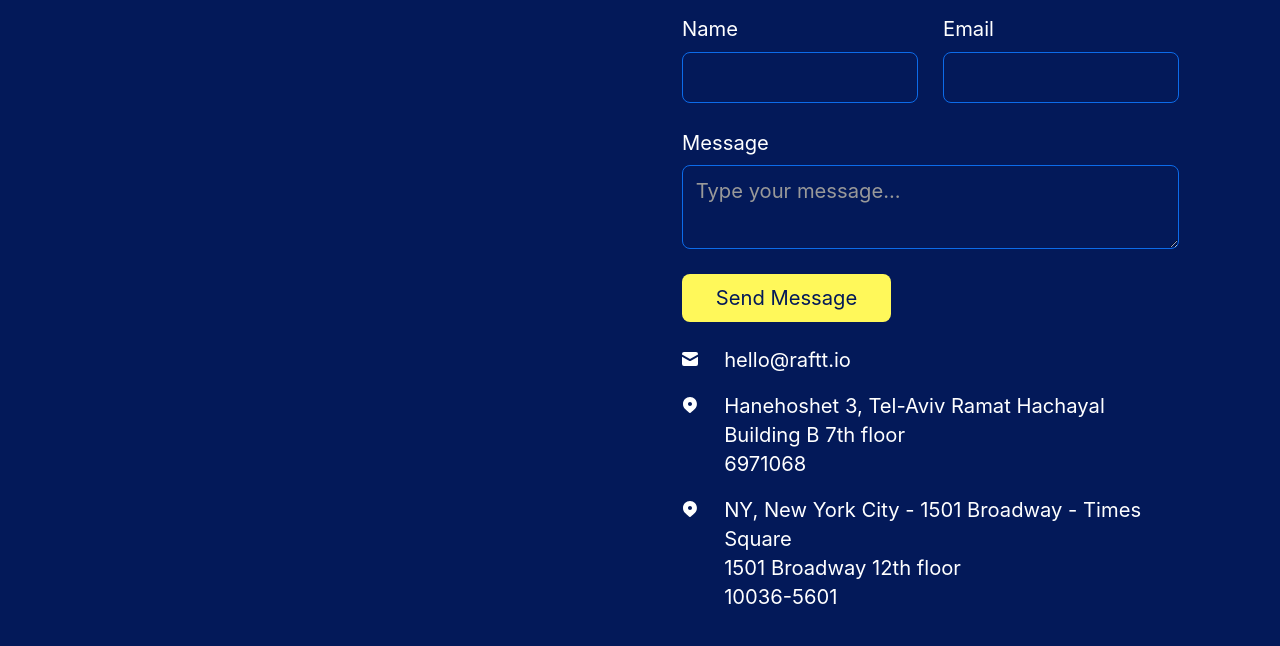
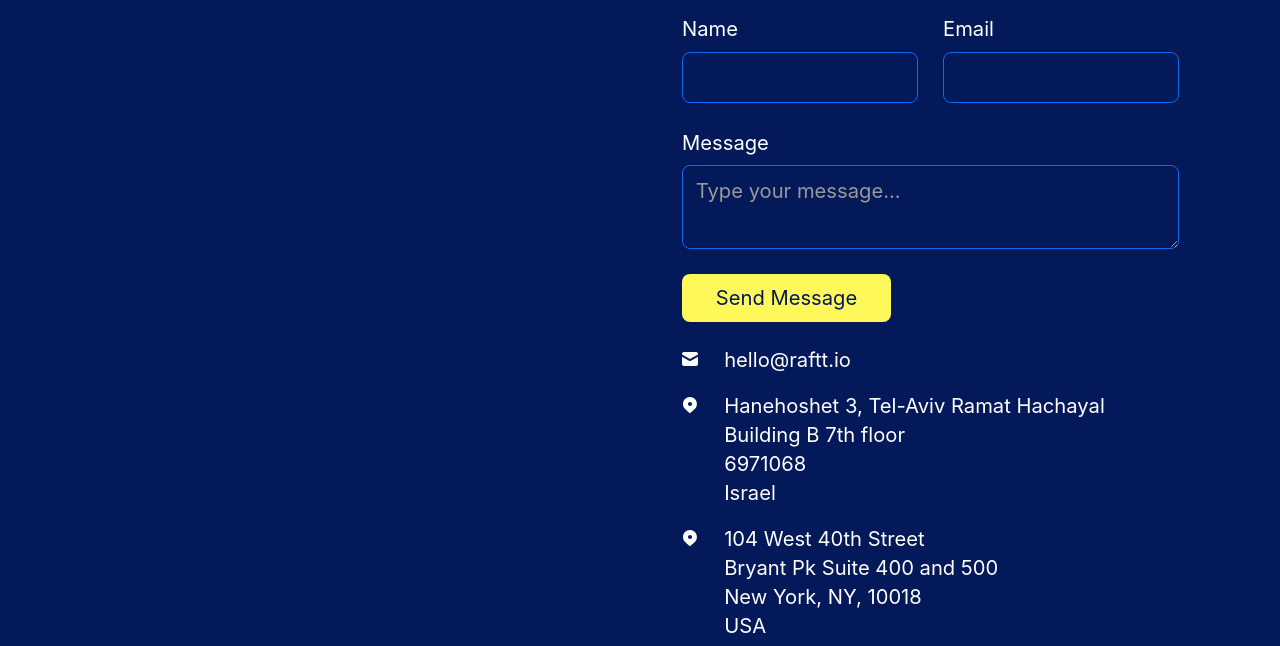
Before and after one commit to rafttio/www.raftt.io, a plain HTML site: page contact.html in a window 1280 px wide. Shown: the part 306-952 px from the top of the page. Drawn offline with nearby package versions, Linux system fonts and the light colour scheme; a script that the page names is missing; a web font is replaced by a local one.

Commit message:
updated office addresses in contact page
* add country
* US office has changed

```diff
--- a/contact.html
+++ b/contact.html
@@ -452,7 +452,7 @@
                         </g>
                       </svg></div>
                   </div>
-                  <div>Hanehoshet 3, Tel-Aviv Ramat Hachayal<br />Building B 7th floor<br />6971068</div>
+                  <div>Hanehoshet 3, Tel-Aviv Ramat Hachayal<br />Building B 7th floor<br />6971068<br />Israel</div>
                 </div>
                 <div id="w-node-_4acf9c4a-345f-50ac-d164-408ce3c26e1d-2cca6aa1" class="contact5_item">
                   <div class="contact5_icon-wrapper">
@@ -465,7 +465,7 @@
                         </g>
                       </svg></div>
                   </div>
-                  <div>NY, New York City - 1501 Broadway - Times Square<br />1501 Broadway 12th floor<br />10036-5601</div>
+                  <div>104 West 40th Street<br />Bryant Pk Suite 400 and 500<br />New York, NY, 10018<br />USA</div>
                 </div>
               </div>
               </div>
```
